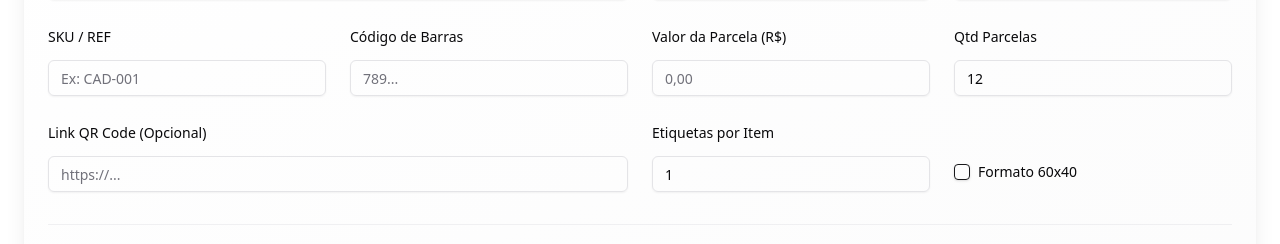
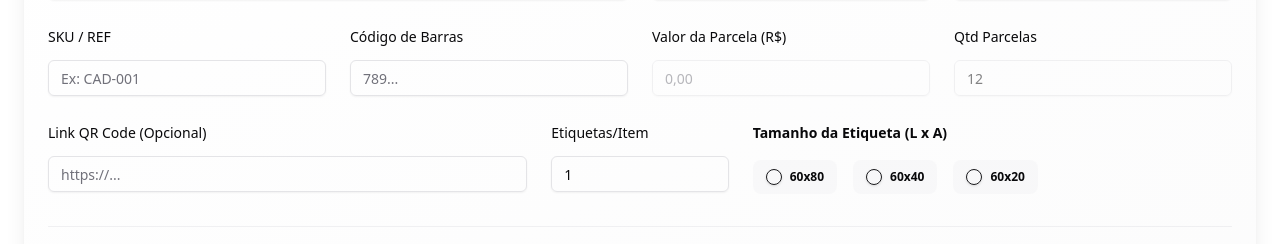
Before and after one commit to CarlosDev0410/label_generator, a React (Vite) app: page / in a window 1280 px wide. Both pictures are taken after a click on the tab "Vendas". Shown: the part 306-550 px from the top of the page. Built offline with nearby package versions, Linux system fonts and the light colour scheme; no server answers.

Commit message:
update: Add label 20x60 and logic of selection label lenght

```diff
--- a/src/components/SalesLabelGenerator.tsx
+++ b/src/components/SalesLabelGenerator.tsx
@@ -40,7 +40,7 @@ export function SalesLabelGenerator() {
     const [barcode, setBarcode] = useState("");
     const [qrcode, setQrcode] = useState("");
     const [quantity, setQuantity] = useState("1");
-    const [is60x40, setIs60x40] = useState(false);
+    const [labelFormat, setLabelFormat] = useState<string | null>(null);
 
     const [isGenerating, setIsGenerating] = useState(false);
     const [batchProgress, setBatchProgress] = useState({ current: 0, total: 0, isProcessing: false });
@@ -109,10 +109,20 @@ export function SalesLabelGenerator() {
 
     const handlePrint = async () => {
         if (items.length === 0) return;
+
+        if (!labelFormat) {
+            toast({
+                title: "Formato não selecionado",
+                description: "Por favor, selecione um tamanho de etiqueta antes de gerar.",
+                variant: "destructive",
+            });
+            return;
+        }
+
         setIsGenerating(true);
         try {
             const labels = items.flatMap(item =>
-                Array(item.quantity).fill(generateSalesZpl(item, is60x40))
+                Array(item.quantity).fill(generateSalesZpl(item, labelFormat))
             );
             await saveZplAsPdf(labels, undefined, undefined, "etiquetas-vendas.pdf");
             toast({ title: "PDF Gerado", description: "O download das etiquetas começará em breve." });
@@ -356,8 +366,8 @@ export function SalesLabelGenerator() {
                         setQrcode={setQrcode}
                         quantity={quantity}
                         setQuantity={setQuantity}
-                        is60x40={is60x40}
-                        setIs60x40={setIs60x40}
+                        labelFormat={labelFormat}
+                        setLabelFormat={setLabelFormat}
                         isLoadingProduct={isLoadingProduct}
                         onSkuSearch={handleSkuSearch}
                     />
--- a/src/components/sales/SalesForm.tsx
+++ b/src/components/sales/SalesForm.tsx
@@ -1,6 +1,6 @@
 import { Input } from "@/components/ui/input";
 import { Label } from "@/components/ui/label";
-import { Checkbox } from "@/components/ui/checkbox";
+import { RadioGroup, RadioGroupItem } from "@/components/ui/radio-group";
 import { Clock } from "lucide-react";
 
 interface SalesFormProps {
@@ -22,8 +22,8 @@ interface SalesFormProps {
     setQrcode: (v: string) => void;
     quantity: string;
     setQuantity: (v: string) => void;
-    is60x40: boolean;
-    setIs60x40: (v: boolean) => void;
+    labelFormat: string | null;
+    setLabelFormat: (v: string) => void;
     isLoadingProduct: boolean;
     onSkuSearch: (sku: string) => void;
 }
@@ -39,7 +39,7 @@ export function SalesForm(props: SalesFormProps) {
         barcode, setBarcode,
         qrcode, setQrcode,
         quantity, setQuantity,
-        is60x40, setIs60x40,
+        labelFormat, setLabelFormat,
         isLoadingProduct,
         onSkuSearch
     } = props;
@@ -76,7 +76,7 @@ export function SalesForm(props: SalesFormProps) {
             </div>
 
             {/* Row 2: Logic and Installments */}
-            <div className="col-span-6 md:col-span-3 space-y-3 relative">
+            <div className="col-span-12 md:col-span-3 space-y-3 relative">
                 <Label htmlFor="sku">SKU / REF</Label>
                 <Input
                     id="sku"
@@ -119,6 +119,7 @@ export function SalesForm(props: SalesFormProps) {
                     value={installments}
                     onChange={(e) => setInstallments(e.target.value)}
                     placeholder="0,00"
+                    disabled
                 />
             </div>
             <div className="col-span-6 md:col-span-3 space-y-3">
@@ -128,11 +129,12 @@ export function SalesForm(props: SalesFormProps) {
                     value={installmentCount}
                     onChange={(e) => setInstallmentCount(e.target.value)}
                     placeholder="Ex: 10"
+                    disabled
                 />
             </div>
 
             {/* Row 3: QR and Quantity */}
-            <div className="col-span-12 md:col-span-6 space-y-3">
+            <div className="col-span-12 md:col-span-5 space-y-3">
                 <Label htmlFor="qrcode">Link QR Code (Opcional)</Label>
                 <Input
                     id="qrcode"
@@ -141,8 +143,8 @@ export function SalesForm(props: SalesFormProps) {
                     placeholder="https://..."
                 />
             </div>
-            <div className="col-span-6 md:col-span-3 space-y-3">
-                <Label htmlFor="quantity">Etiquetas por Item</Label>
+            <div className="col-span-6 md:col-span-2 space-y-3">
+                <Label htmlFor="quantity">Etiquetas/Item</Label>
                 <Input
                     id="quantity"
                     type="number"
@@ -151,20 +153,26 @@ export function SalesForm(props: SalesFormProps) {
                     onChange={(e) => setQuantity(e.target.value)}
                 />
             </div>
-            <div className="col-span-6 md:col-span-3 flex flex-col justify-end space-y-3">
-                <div className="flex items-center space-x-2 h-9 mb-0.5">
-                    <Checkbox
-                        id="is60x40"
-                        checked={is60x40}
-                        onCheckedChange={(checked) => setIs60x40(checked as boolean)}
-                    />
-                    <Label
-                        htmlFor="is60x40"
-                        className="text-sm font-medium leading-none cursor-pointer"
-                    >
-                        Formato 60x40
-                    </Label>
-                </div>
+            <div className="col-span-6 md:col-span-5 space-y-3">
+                <Label className="text-sm font-semibold">Tamanho da Etiqueta (L x A)</Label>
+                <RadioGroup
+                    value={labelFormat || ""}
+                    onValueChange={setLabelFormat}
+                    className="flex flex-wrap gap-4 pt-1"
+                >
+                    <div className="flex items-center space-x-2 bg-muted/50 px-3 py-2 rounded-lg border border-transparent has-[:checked]:border-primary has-[:checked]:bg-primary/5 transition-all cursor-pointer">
+                        <RadioGroupItem value="60x80" id="fmt-60x80" />
+                        <Label htmlFor="fmt-60x80" className="text-xs font-bold cursor-pointer">60x80</Label>
+                    </div>
+                    <div className="flex items-center space-x-2 bg-muted/50 px-3 py-2 rounded-lg border border-transparent has-[:checked]:border-primary has-[:checked]:bg-primary/5 transition-all cursor-pointer">
+                        <RadioGroupItem value="60x40" id="fmt-60x40" />
+                        <Label htmlFor="fmt-60x40" className="text-xs font-bold cursor-pointer">60x40</Label>
+                    </div>
+                    <div className="flex items-center space-x-2 bg-muted/50 px-3 py-2 rounded-lg border border-transparent has-[:checked]:border-primary has-[:checked]:bg-primary/5 transition-all cursor-pointer">
+                        <RadioGroupItem value="60x20" id="fmt-60x20" />
+                        <Label htmlFor="fmt-60x20" className="text-xs font-bold cursor-pointer">60x20</Label>
+                    </div>
+                </RadioGroup>
             </div>
         </div>
     );
--- a/src/lib/zpl.ts
+++ b/src/lib/zpl.ts
@@ -41,7 +41,7 @@ ${freeTextZpl}
 ^XZ`;
 };
 
-export const generateSalesZpl = (item: SalesItem, is60x40: boolean = false): string => {
+export const generateSalesZpl = (item: SalesItem, format: string = "60x80"): string => {
 
   const priceFromFormatted = formatCurrency(item.priceFrom);
   const priceToFormatted = formatCurrency(item.priceTo);
@@ -50,7 +50,19 @@ export const generateSalesZpl = (item: SalesItem, is60x40: boolean = false): str
     ? `^FO310,10^BQN,2,3^FDQA,${item.qrcode.trim()}^FS`
     : "";
 
-  if (is60x40) {
+  if (format === "60x20") {
+    return `^XA
+^PW480
+^LL640
+^CI28
+^FO20,30^A0N,25,25^FB440,1,0,L,0^FDDe R$ ${priceFromFormatted}^FS
+^FO20,70^A0N,45,45^FB440,1,0,L,0^FDPor R$ ${priceToFormatted}^FS
+^FO360,78^A0N,30,30^FB440,1,0,L,0^FD(A vista)^FS
+^FO20,120^A0N,20,20^FB440,2,0,L,0^FDOu em ate ${item.installmentCount}x de ${installmentsFormatted} sem juros^FS
+^XZ`;
+  }
+
+  if (format === "60x40") {
     return `^XA
 
 ^FO320,40^GFA,2850,2850,19,,:::::::::::::::::::::::::::::::::::gO03,gN01FC,gM01FFE,gL01IFE,gK01KF,gK0LF,gJ0LFE,gI0MFE,gH07MFC,gG07NF,g07NF8,Y03NF8,X03NF8,W03NFC,V01NFC,U01NFC,T01NFC,T0NFEL0E,S0NFEL0FE,K0FCK0NFEL0FFE,J01IFI0OFL03FFE,J03JFC7NFM03FF8,J03SFL0783F8,J03RF8K07FC3E,J03QF8K07FFE3E04,J03PF8L07FFE3E3E,J01OF8K0387FFE3FFC,K0NFCL0F87C3E3FFE,L0LFCM0F87C3E3FFC,M03IFCK0101F87C3E3FC,N01FF8K0F81F87C7E3E,N01FF8I011F83F87FFC3E02,N01FF8001F1FC3F87FF83E3E,N01FF800FF1FE3F87FF03FFE,N01FF80IF1FE7F87FC03FFE,N01FF81FFE1JF87C003FFE,N01FF81FE01JF87C003FF,N01FF81F001FFEF87C003F,N01FF81F011FFEF87C002006,N01FF81F1F1F3CF87CJ07E,N01FF81IF1F3CF87CI07FE,N01FF81IF1F10F87C003FFE,N01FF81FF81F00F84I07FFE,N01FF81FC01F00F8J07FF,N01FF81F001F00C003F07F,N01FF81F079FJ01FF87C,N01FF81F7F9FJ0IFC7C,N01FF81IF88J0IFC7C3C,N01FF81IFL0IFC7FFC,N01FF81FF8001F00F87C7FFC,N01FF81F8I03F00F87C7FFC,N01FF818J07F80F87C7FF,N01FF8L07F80F8FC7F,N01FF8I06007F80FBF87C,N01FF8007F807FC0IF87C06,N01FF807FFC0F7C0IF07C7E,N01FF80IFC0F3C0IF07FFE,N01FF80IFC0F3E0IF07FFE,N01FF80F87C1F3E0F9F87FFE,N01FF80F87C1E3E0F8F87FF8,N01FF80F87C1E1F0F8FC7F,N01FF80F8FC1EFF0F8FE7,N01FF80F9F83IF0F87E,N01FF80IF83IF8F87,N01FF80IF03IF8F8,N01FF80IF07FCF8F,N01FF80IF07C0FC,N01FF80F9F87806,N01FF80F8F8F8,N01FF80F8FCF8,N01FF80F8FEC,N01FF80F87C,N01FF80F8,:N01FF80C,N01FF8,O0FF,:O07E,O018,,:::::::::::::::::::::::::::::::::^FS
@@ -80,8 +92,7 @@ ${qrcodeZpl}
 ^FO20,330^A0N,25,25^FB440,1,0,L,0^FDDe R$ ${priceFromFormatted}^FS
 ^FO20,370^A0N,45,45^FB440,1,0,L,0^FDPor R$ ${priceToFormatted}^FS
 ^FO360,380^A0N,30,30^FB440,1,0,L,0^FD(A vista)^FS
-^FO20,420^A0N,20,20^FB440,2,0,L,0^FDOu em ate ${item.installmentCount}x de^FS
-^FO20,450^A0N,20,20^FB440,1,0,L,0^FDR$ ${installmentsFormatted} sem juros^FS
+^FO20,420^A0N,20,20^FB440,2,0,L,0^FDOu em ate ${item.installmentCount}x de ${installmentsFormatted} sem juros^FS
 ^FO10,490^GB460,2,2^FS
 ^FO60,510^BY2,3,100^BCN,100,Y,N,N^FD${item.barcode}^FS
 ^XZ`;
```
